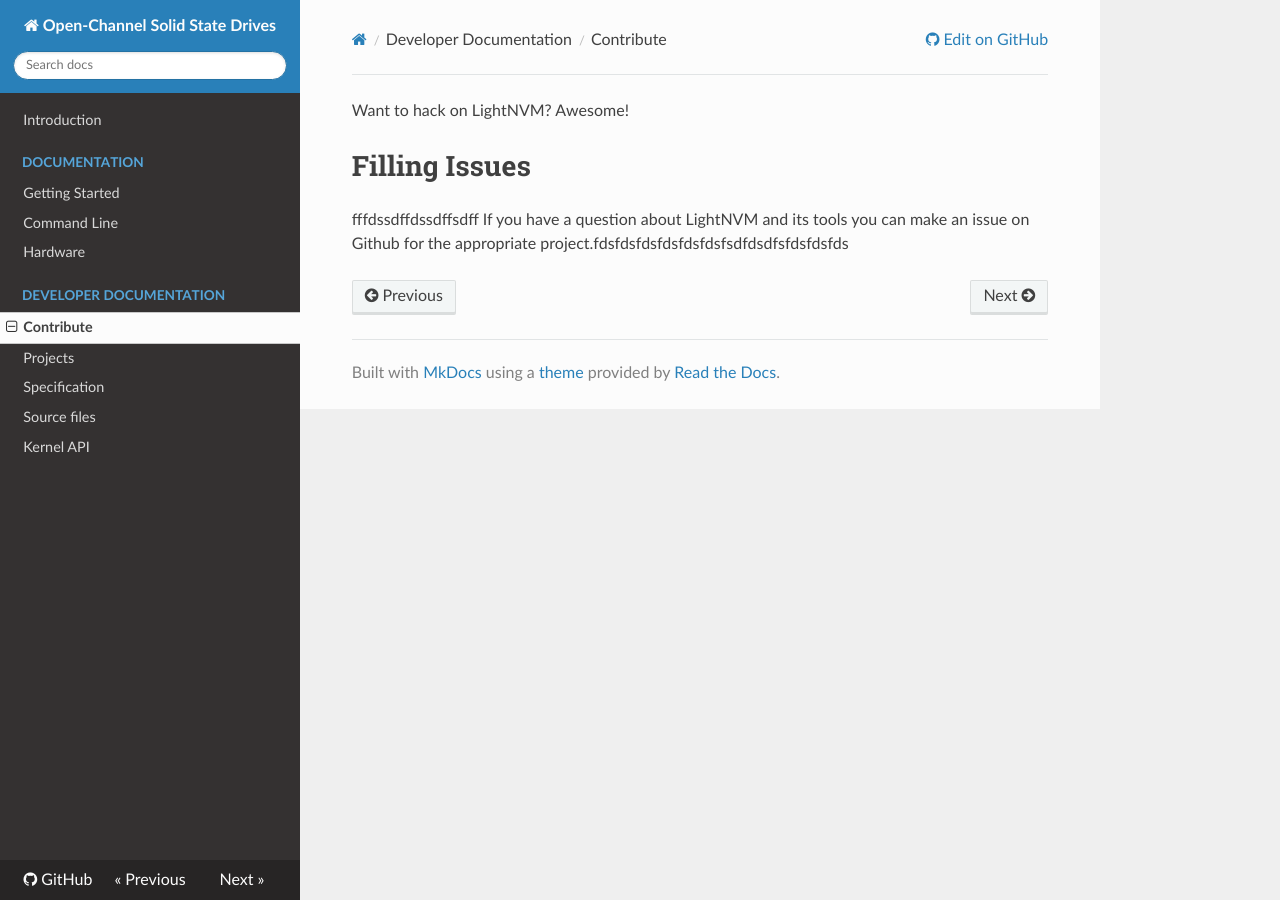
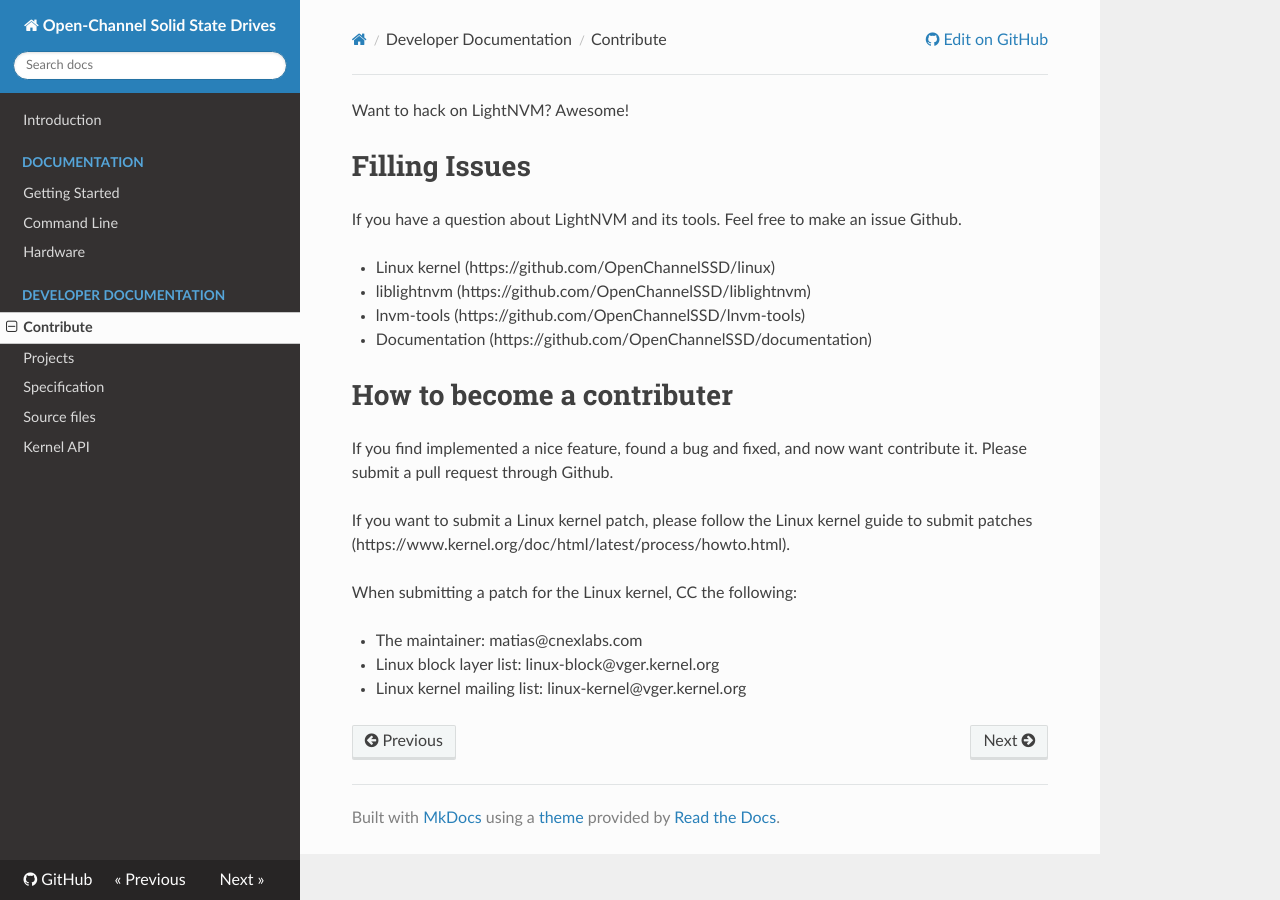
Before and after one commit to OpenChannelSSD/documentation, an MkDocs documentation site: the page built from docs/contribute.md, in a window 1280 px wide. Built offline with MkDocs 1.6.1, drawn with Linux system fonts in a browser that asks for light colours; nearby versions of some CDN libraries; old or Windows-style settings are respelled for this version of MkDocs.

Commit message:
Update contribute.md

```diff
--- a/docs/contribute.md
+++ b/docs/contribute.md
@@ -1,5 +1,22 @@
 Want to hack on LightNVM? Awesome!
 
 # Filling Issues #
-fffdssdffdssdffsdff
-If you have a question about LightNVM and its tools you can make an issue on Github for the appropriate project.fdsfdsfdsfdsfdsfdsfsdfdsdfsfdsfdsfds
+
+If you have a question about LightNVM and its tools. Feel free to make an issue Github.
+
+ * Linux kernel (https://github.com/OpenChannelSSD/linux)
+ * liblightnvm (https://github.com/OpenChannelSSD/liblightnvm)
+ * lnvm-tools (https://github.com/OpenChannelSSD/lnvm-tools)
+ * Documentation (https://github.com/OpenChannelSSD/documentation)
+
+# How to become a contributer #
+
+If you find implemented a nice feature, found a bug and fixed, and now want contribute it. Please submit a pull request through Github.
+
+If you want to submit a Linux kernel patch, please follow the Linux kernel guide to submit patches (https://www.kernel.org/doc/html/latest/process/howto.html).
+
+When submitting a patch for the Linux kernel, CC the following:
+
+ * The maintainer: matias@cnexlabs.com
+ * Linux block layer list: linux-block@vger.kernel.org
+ * Linux kernel mailing list: linux-kernel@vger.kernel.org
```
